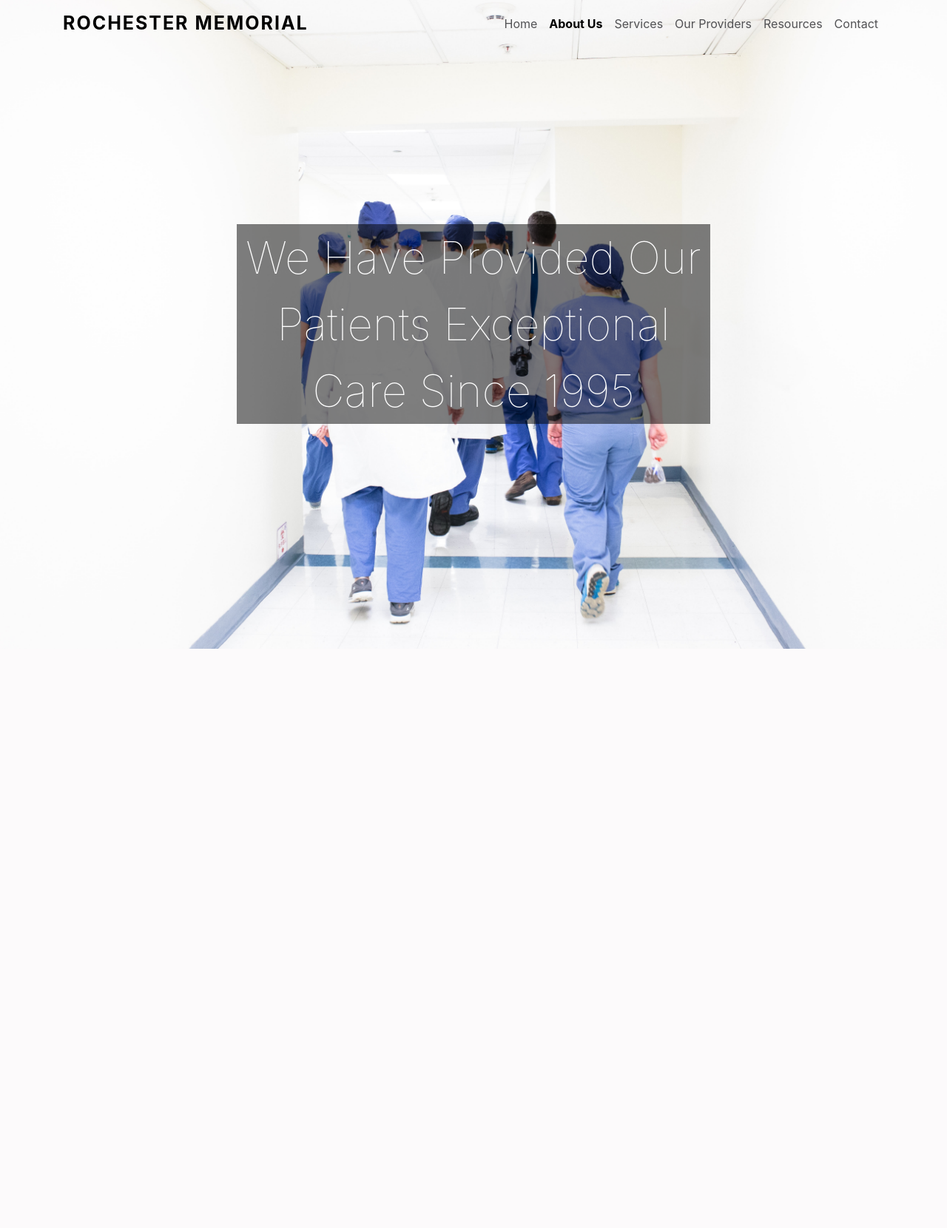
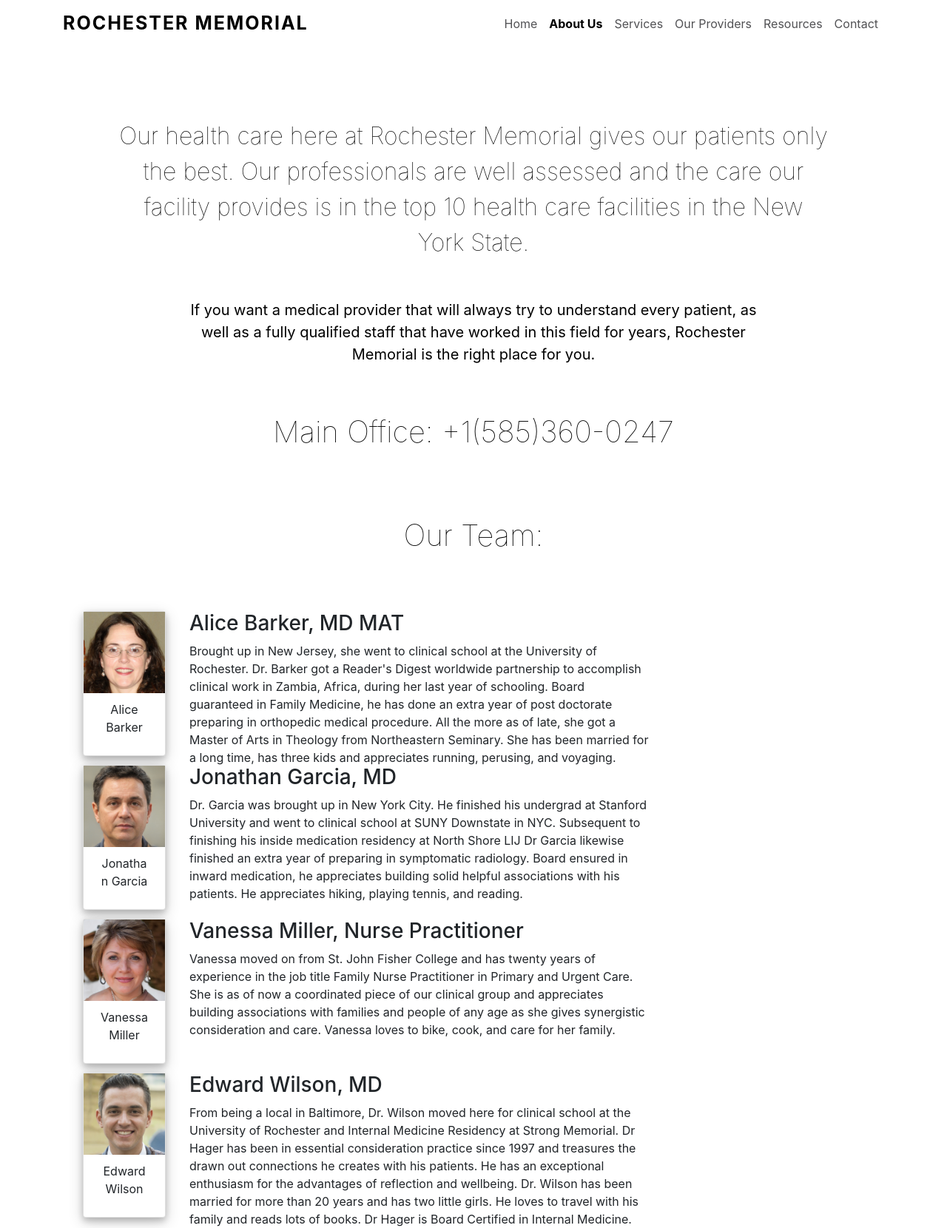
Before and after one commit to juliannabaker/RochesterMemorial, a PHP site: page /html/aboutUs.html in a window 1280 px wide; the page is wider, and only the part inside the window is pictured. Shown: that part at 74% size. Before the commit the page ends 877 px from the top of that part, so only its background shows below. Run offline with PHP 8.4, Linux system fonts and the light colour scheme.

Commit message:
Home & About Us changes

```diff
--- a/css/home.css
+++ b/css/home.css
@@ -1,3 +1,33 @@
+.paragraphHeading {
+  color: black;
+  font-weight: lighter;
+  font-size: 2em;
+  margin: 5em 1em 1em 1em;
+  width: 30em;
+  display: inline-block;
+}
+
+.paragraphContainer {
+  text-align: center;
+}
+
+.paragraph {
+  color: black;
+  font-size: 1.25em;
+  margin: 1em;
+  width: 40em;
+  display: inline-block;
+}
+
+.largerText {
+  color: black;
+  font-weight: lighter;
+  font-size: 2.5em;
+  margin: 1em;
+  width: 30em;
+  display: inline-block;
+}
+
 body {
   background-color: white;
 }
@@ -63,3 +93,35 @@ body {
   background: rgb(0, 0, 0); /* Fallback color */
   background: rgba(0, 0, 0, 0.5); /* Black background with 0.5 opacity */
 }
+
+
+.doctors {
+  width: 100%;
+  height: 12em;
+  margin: 1em 6em 0em 6em;
+  padding: 1em;
+}
+
+.cardDescription {
+  font-size: 16px;
+  float: left;
+  justify-content: center;
+  width: 50%;
+  height: 100%;
+  margin-top: 0;
+  margin-bottom: 2em;
+  margin-left: 2em;
+  margin-right: 2em;
+}
+
+div.card {
+  float: left;
+  width: 7em;
+  background-color: white;
+  box-shadow: 0 4px 8px 0 rgba(0, 0, 0, 0.2), 0 6px 20px 0 rgba(0, 0, 0, 0.19);
+}
+
+div.containerCard {
+  text-align: center;
+  padding: 10px 20px;
+}
--- a/html/aboutUs.html
+++ b/html/aboutUs.html
@@ -46,10 +46,101 @@
   </div>
 </nav>
 
-<div class="homeImg">
-  <img src="../img/doctors.jpg" alt="doctors" width="100%;">
-  <div class="centered">We Have Provided Our Patients Exceptional Care Since 1995</div>
+<div class="paragraphContainer">
+  <div class="paragraphHeading">
+    Our health care here at Rochester Memorial gives our patients only the best. Our professionals
+    are well assessed and the care our facility provides is in the top 10 health care facilities
+    in the New York State.
+  </div>
 </div>
+
+<div class="paragraphContainer">
+  <div class="paragraph">
+    If you want a medical provider that will always try to understand every patient, as well as a fully qualified staff
+    that have worked in this field for years, Rochester Memorial is the right place for you.
+  </div>
+</div>
+
+<div class = "paragraphContainer">
+  <div class="largerText">
+    Main Office: +1(585)360-0247
+  </div>
+</div>
+
+<div class="paragraphContainer">
+  <div class="largerText">
+    Our Team:
+  </div>
+</div>
+
+<div class = "doctors">
+  <div class="card">
+    <img src="../img/AliceBarker.jpg" alt="doctor" style="width:100%">
+    <div class="containerCard">
+      <p>Alice Barker</p>
+    </div>
+  </div>
+  <div class = "cardDescription">
+    <h3>Alice Barker, MD MAT</h3>
+    <p>Brought up in New Jersey, she went to clinical school at the University of Rochester.
+      Dr. Barker got a Reader's Digest worldwide partnership to accomplish clinical work in Zambia,
+      Africa, during her last year of schooling. Board guaranteed in Family Medicine, he has done an
+      extra year of post doctorate preparing in orthopedic medical procedure. All the more as of late,
+      she got a Master of Arts in Theology from Northeastern Seminary. She has been married for a long
+      time, has three kids and appreciates running, perusing, and voyaging.</p>
+  </div>
+</div> <!--Doctors-->
+
+<div class = "doctors">
+  <div class="card">
+    <img src="../img/JonathanGarcia.jpg" alt="doctor" style="width:100%">
+    <div class="containerCard">
+      <p>Jonathan Garcia</p>
+    </div>
+  </div>
+  <div class = "cardDescription">
+    <h3>Jonathan Garcia, MD</h3>
+    <p>Dr. Garcia was brought up in New York City. He finished his undergrad at Stanford University and
+      went to clinical school at SUNY Downstate in NYC. Subsequent to finishing his inside medication residency
+      at North Shore LIJ Dr Garcia likewise finished an extra year of preparing in symptomatic radiology. Board
+      ensured in inward medication, he appreciates building solid helpful associations with his patients. He
+      appreciates hiking, playing tennis, and reading.</p>
+  </div>
+</div> <!--Doctors-->
+
+<div class = "doctors">
+  <div class="card">
+    <img src="../img/VanessaMiller.jpg" alt="doctor" style="width:100%">
+    <div class="containerCard">
+      <p>Vanessa Miller</p>
+    </div>
+  </div>
+  <div class = "cardDescription">
+    <h3>Vanessa Miller, Nurse Practitioner</h3>
+    <p>Vanessa moved on from St. John Fisher College and has twenty years of experience in the job title Family
+      Nurse Practitioner in Primary and Urgent Care. She is as of now a coordinated piece of our clinical group
+      and appreciates building associations with families and people of any age as she gives synergistic
+      consideration and care. Vanessa loves to bike, cook, and care for her family. </p>
+  </div>
+</div> <!--Doctors-->
+
+<div class = "doctors">
+  <div class="card">
+    <img src="../img/EdwardWilson.jpg" alt="doctor" style="width:100%">
+    <div class="containerCard">
+      <p>Edward Wilson</p>
+    </div>
+  </div>
+  <div class = "cardDescription">
+    <h3>Edward Wilson, MD</h3>
+    <p>From being a local in Baltimore, Dr. Wilson moved here for clinical school at the University of Rochester
+      and Internal Medicine Residency at Strong Memorial. Dr Hager has been in essential consideration practice
+      since 1997 and treasures the drawn out connections he creates with his patients. He has an exceptional
+      enthusiasm for the advantages of reflection and wellbeing. Dr. Wilson has been married for more than 20
+      years and has two little girls. He loves to travel with his family and reads lots of books. Dr Hager is
+      Board Certified in Internal Medicine.</p>
+  </div>
+</div> <!--Doctors-->
 
 <!-- My JavaScript -->
 <script src="../js/home.js"></script>
```
Also changed, not shown: img/AliceBarker.jpg (added), img/EdwardWilson.jpg (added), img/JonathanGarcia.jpg (added), img/Rocky.png (added), img/TechSticker.png (added), img/VanessaMiller.jpg (added), img/call.jpg (added), img/doctor.jpg (added), img/trees.jpg (added), 1 other file.
